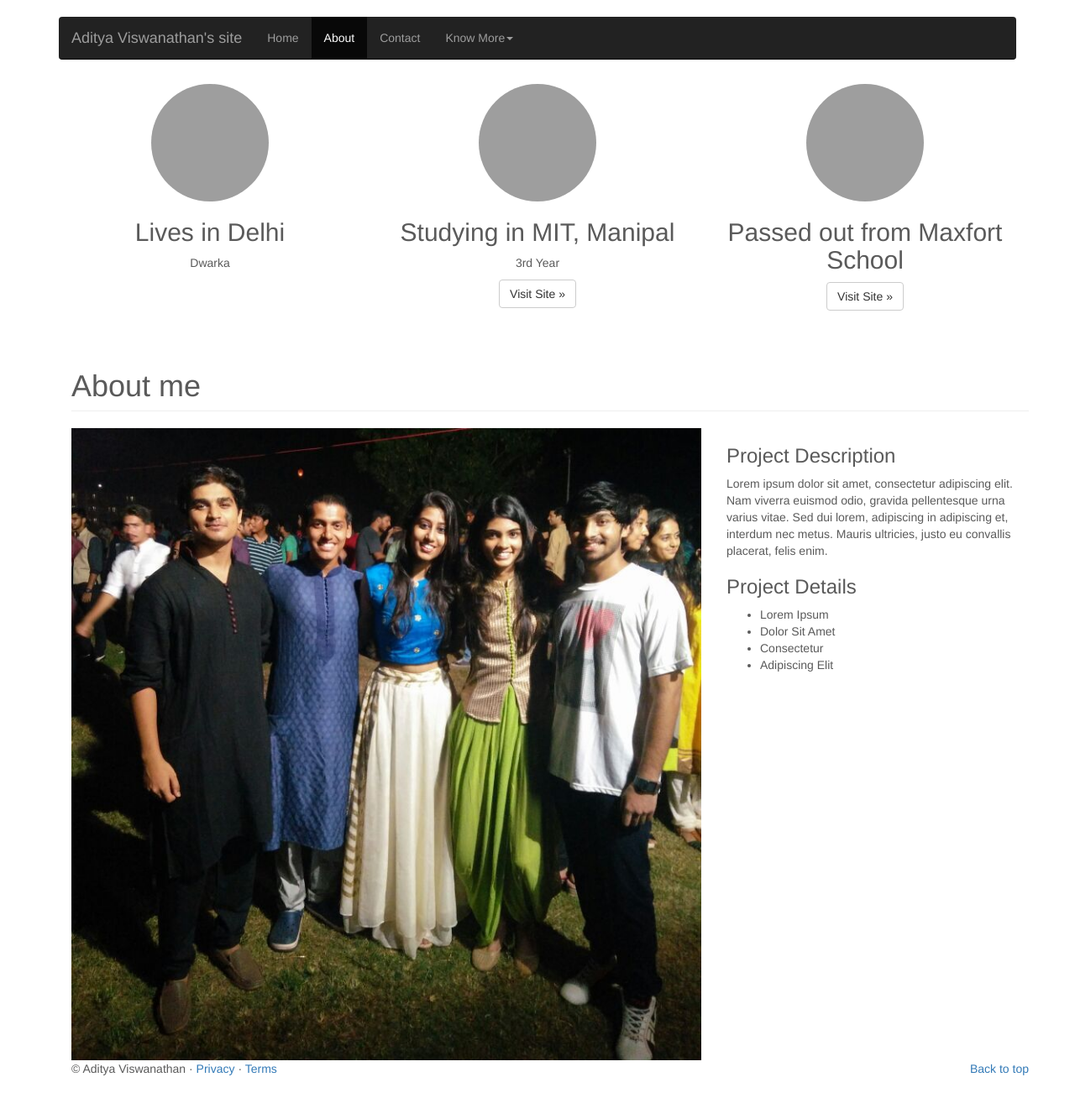
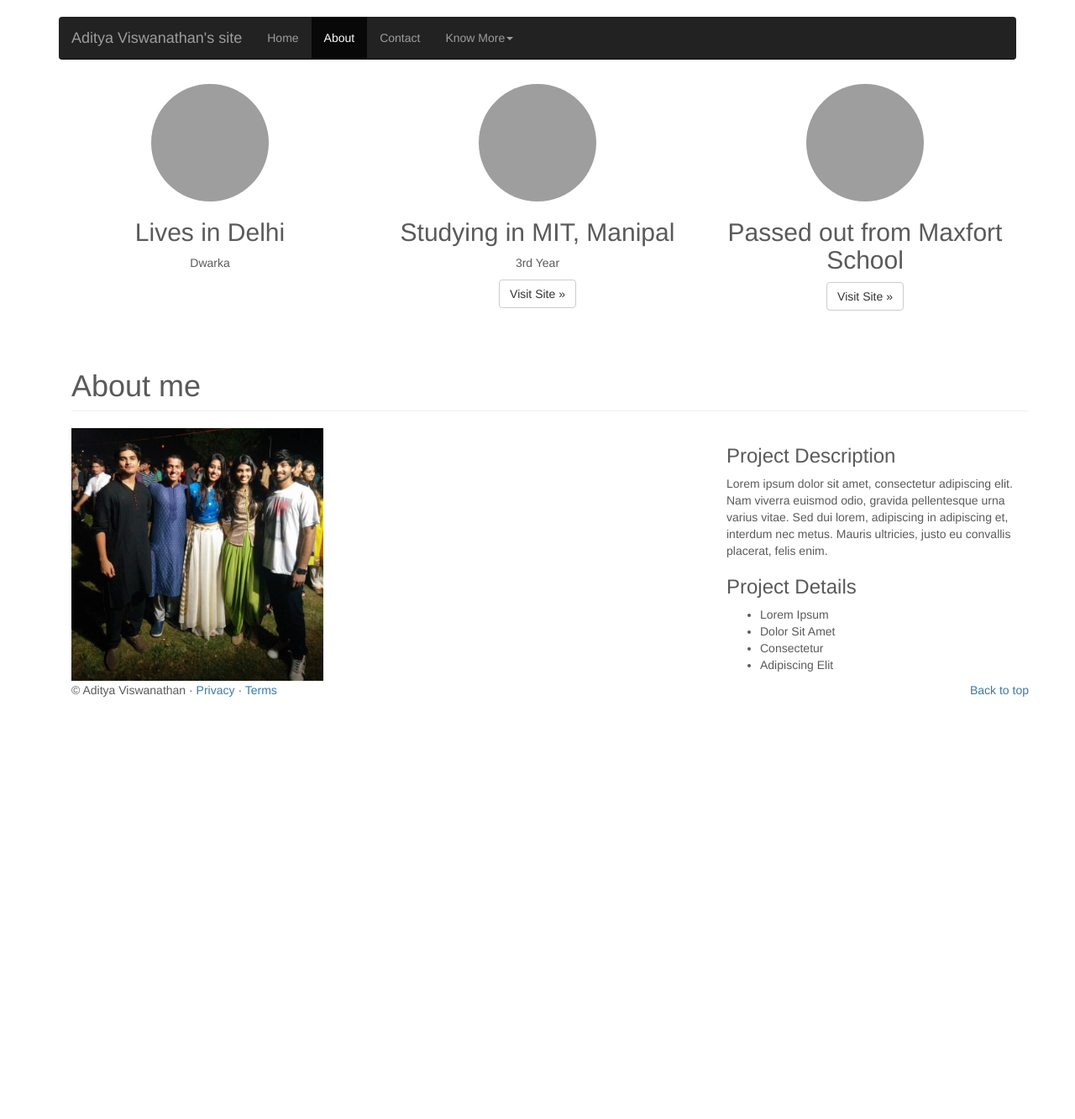
Before and after one commit to adityavis06/adityavis06.github.io, a Jekyll site: the page about/index.html, which Jekyll copies as it is, in a window 1280 px wide. Shown: the whole page at 84% size. Built offline with Jekyll 4.4.1, drawn with Linux system fonts in a browser that asks for light colours; nearby versions of some CDN libraries; library files that are not in the unit come from our copies; after the commit the page ends 900 px from its top, so only the background shows below that; grey boxes are pictures that could not be loaded.

Commit message:
Update index.html

```diff
--- a/about/index.html
+++ b/about/index.html
@@ -123,7 +123,7 @@
         <div class="row">
 
             <div class="col-md-8">
-                <img class="img-responsive" src="/img/me3.jpg" alt="ME">
+                <img class="img-responsive" src="/img/me3.jpg" alt="ME" height="250px" width="300px">
             </div>
 
             <div class="col-md-4">
```
